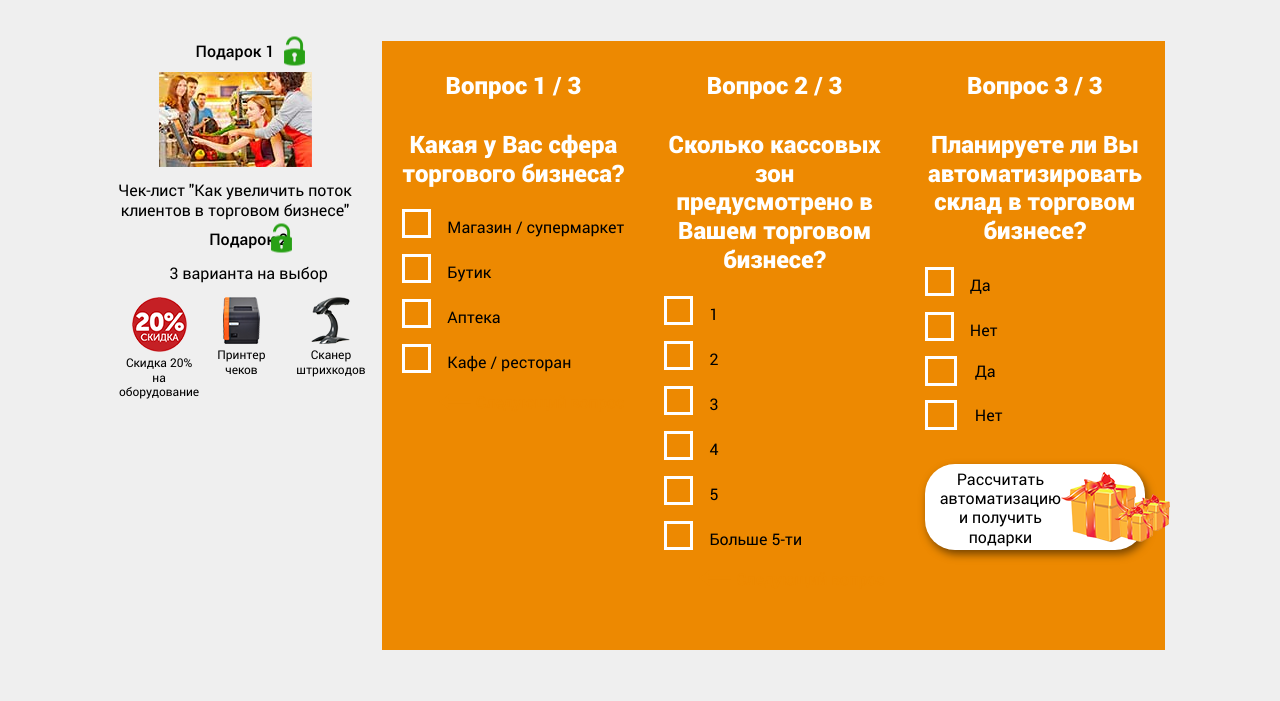
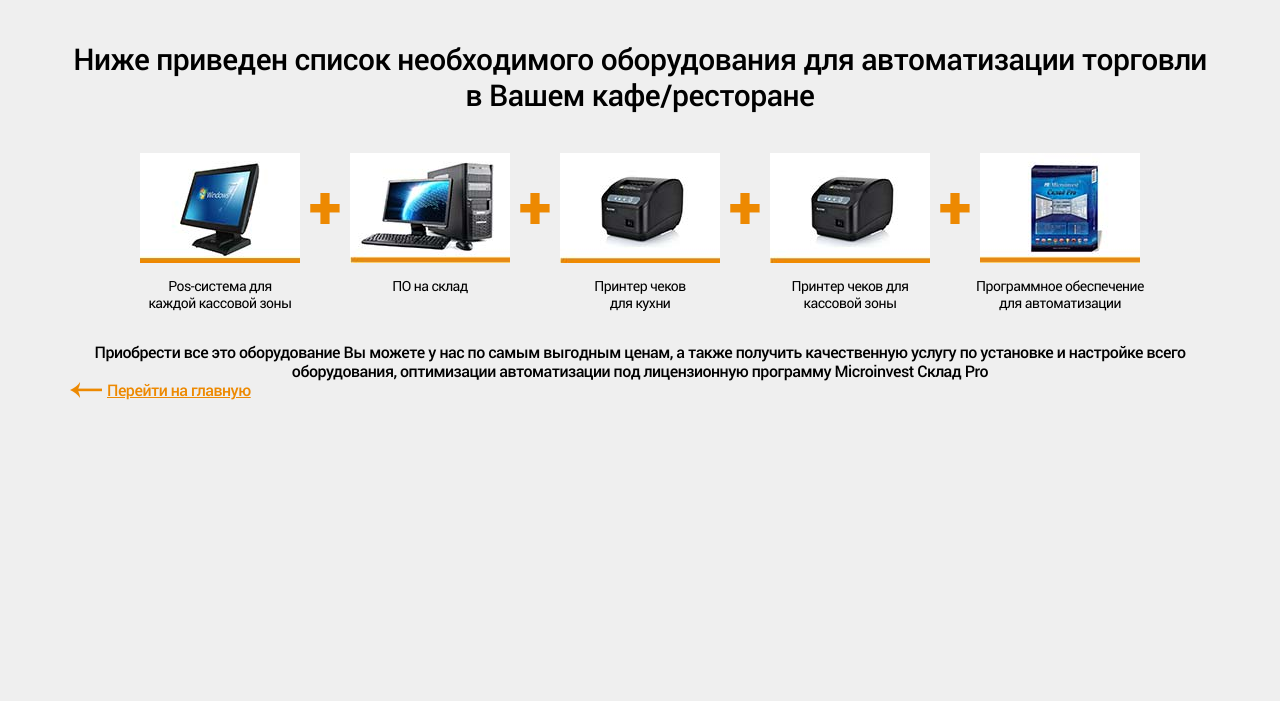
Before and after one commit to Aigerim-serdaliyeva/Quiz, a website: page app/index.html in a window 1280 px wide. Shown: the part 99-800 px from the top of the page. Drawn offline with Linux system fonts and the light colour scheme; files whose address does not match are found by name.

Commit message:
changed following & go-over to arrow

```diff
--- a/app/index.html
+++ b/app/index.html
@@ -91,7 +91,7 @@
          </div>
       </section>
 
-      <section class="section section-podarok ">
+      <section class="section section-podarok hide">
          <div class="container">
             <div class="section-podarok-content">
                <div class="podarok">
@@ -150,10 +150,10 @@
                   <label class="checkbox"><input type="radio" name="Ответ1" value="Кафе / ресторан"><span>Кафе / ресторан</span></label>
 
                   <div class="text-right">
-                     <a href="#" class="following">Следующий вопрос</a>
+                     <a href="#" class="arrow-right">Следующий вопрос</a>
                   </div>
                </div>
-               <div class="podarok-vopros">
+               <div class="podarok-vopros hide">
                   <div class="podarok-vopros-title">
                      Вопрос 2 / 3
                   </div>
@@ -171,10 +171,10 @@
                   <label class="checkbox"><input type="radio" name="Ответ2" value="Больше 5-ти"><span>Больше 5-ти</span></label>
 
                   <div class="text-right">
-                     <a href="#" class="following">Следующий вопрос</a>
+                     <a href="#" class="arrow-right">Следующий вопрос</a>
                   </div>
                </div>
-               <div class="podarok-vopros">
+               <div class="podarok-vopros hide">
                   <div class="podarok-vopros-title">
                      Вопрос 3 / 3
                   </div>
@@ -275,7 +275,7 @@
          </div>
       </section>
 
-      <section class="section section-equipment hide">
+      <section class="section section-equipment">
          <div class="container">
             <div class="section-title">Ниже приведен список необходимого оборудования
             для автоматизации торговли в Вашем кафе/ресторане</div>
@@ -324,7 +324,7 @@
                по установке и настройке всего оборудования, оптимизации автоматизации под лицензионную программу Microinvest Склад Pro
             </div>
             <div class="text-left">
-               <a href="#" class="go-over">Перейти на главную</a>
+               <a href="#" class="arrow-left">Перейти на главную</a>
             </div>
          </div>
       </section>
@@ -371,7 +371,7 @@
                оборудования, оптимизации автоматизации под лицензионную программу 1C Казахстан.
             </div>
             <div class="text-left">
-               <a href="#" class="go-over">Перейти на главную</a>
+               <a href="#" class="arrow-left">Перейти на главную</a>
             </div>
          </div>
       </section>
@@ -453,7 +453,7 @@
                оборудования, оптимизации автоматизации под лицензионную программу 1C Казахстан.
             </div>
             <div class="text-left">
-               <a href="#" class="go-over">Перейти на главную</a>
+               <a href="#" class="arrow-left">Перейти на главную</a>
             </div>
          </div>
       </section>
@@ -510,7 +510,7 @@
                оборудования, оптимизации автоматизации под лицензионную программу 1C Казахстан.
             </div>
             <div class="text-left">
-               <a href="#" class="go-over">Перейти на главную</a>
+               <a href="#" class="arrow-left">Перейти на главную</a>
             </div>
          </div>
       </section>
@@ -568,7 +568,7 @@
                оборудования, оптимизации автоматизации под лицензионную программу 1C Казахстан.
             </div>
             <div class="text-left">
-               <a href="#" class="go-over">Перейти на главную</a>
+               <a href="#" class="arrow-left">Перейти на главную</a>
             </div>
          </div>
       </section>
@@ -658,7 +658,7 @@
                оборудования, оптимизации автоматизации под лицензионную программу 1C Казахстан.
             </div>
             <div class="text-left">
-               <a href="#" class="go-over">Перейти на главную</a>
+               <a href="#" class="arrow-left">Перейти на главную</a>
             </div>
          </div>
       </section>
--- a/app/sass/main.scss
+++ b/app/sass/main.scss
@@ -16,6 +16,7 @@ body {
 	overflow-x: auto;
    opacity: 1;
    background: #efefef;
+   letter-spacing: -0.5px;
 }
 
 .page-top {
@@ -150,6 +151,38 @@ body {
 
 }
 
+.arrow {
+  &-left, &-right {
+    position: relative;
+    text-decoration: underline;
+
+    &:after {
+      content: "";
+      position: absolute;
+      width: 32px;
+      height: 16px;
+      top: 50%;
+      transform: translateY(-50%);
+    }
+  }
+
+  &-left {
+    margin-left: 37px;
+    color: $accent;
+    &:after {
+      left: -37px;
+      background-image: url('../img/arrow-left.png');
+    }
+  }
+
+  &-right {
+    margin-right: 37px;
+    &:after {
+      right: -37px;
+      background-image: url('../img/arrow-right.png');
+    }
+  }
+}
 
 .section {
     text-align: center;
@@ -309,25 +342,6 @@ body {
             color: #fff;
             margin-bottom: 25px;
          }
-         .following {
-            display: inline-block;
-            margin-left: 37px;
-            position: relative;
-            align-items: center;
-            color: $accent;
-            font-weight: 500;
-            border-bottom: 1px solid $accent;
-            &::after {
-               content: "";
-               position: absolute;
-               background-image: url('../img/go-over.png');
-               width: 32px;
-               height: 16px;
-               left: -37px;
-               top: 50%;
-               transform: translateY(-50%);
-            }
-         }
          ul {
             padding: 0;
             margin-bottom: 40px;
@@ -456,25 +470,6 @@ body {
 
    &-equipment {
       padding-top: 140px;
-      .go-over {
-         display: inline-block;
-         margin-left: 37px;
-         position: relative;
-         align-items: center;
-         color: $accent;
-         font-weight: 500;
-         border-bottom: 1px solid $accent;
-         &::before {
-            content: "";
-            position: absolute;
-            background-image: url('../img/go-over.png');
-            width: 32px;
-            height: 16px;
-            left: -37px;
-            top: 50%;
-            transform: translateY(-50%);
-         }
-      }
       &-content {
          display: flex;
          flex-wrap: wrap;
```
Also changed, not shown: app/css/main.min.css, app/img/arrow-left.png (renamed from app/img/go-over.png), app/img/arrow-right.png (added), app/img/check.png (deleted).
